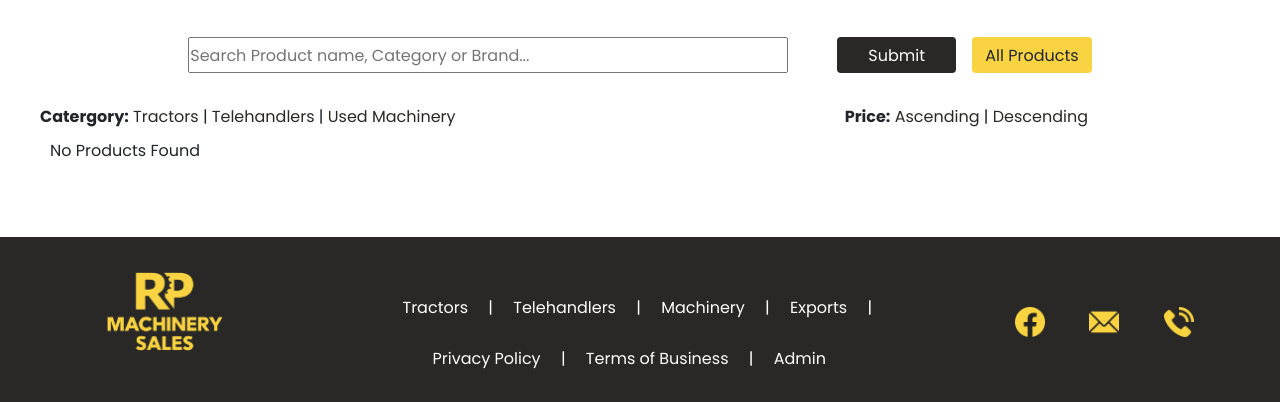
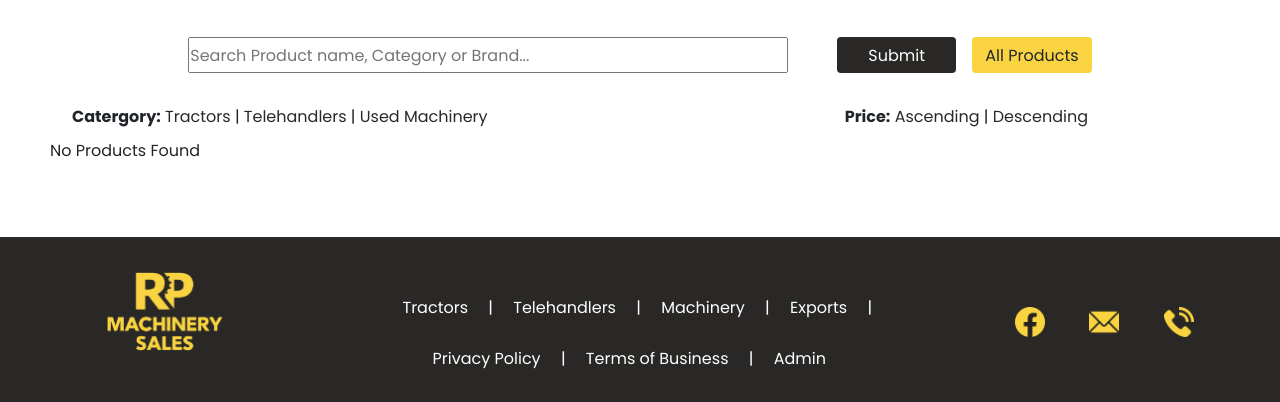
Before and after one commit to Leeap83/RP_machinesales, a PHP site: page /products.php in a window 1280 px wide. Shown: the part 241-643 px from the top of the page. Run offline with PHP 8.4, Linux system fonts and the light colour scheme; data that the repository does not hold is empty; some libraries are stand-ins or nearby versions.

Commit message:
padding added

```diff
--- a/assets/css/style.css
+++ b/assets/css/style.css
@@ -117,8 +117,7 @@ select {height: 36px;}
 .search_box .submit{ background: #292826; color: #fff;}
 .search_box .reset{ background: #F9D342;}
 
-.filters {max-width: 1200px; margin: auto; display: grid;}
-
+.filters {max-width: 1200px; margin: auto; display: grid; padding: 0 2em;gap: 1em;}
 .filters a {color: #292826;}
 
 /* edit product */
```
